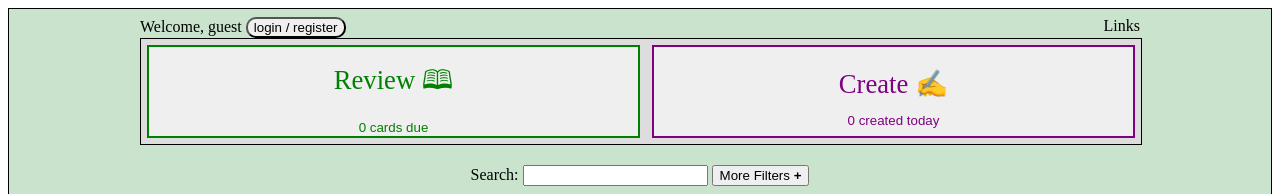
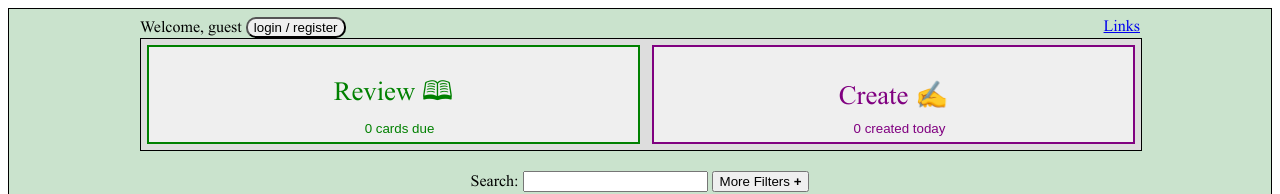
Before and after one commit to oscarlaird/vinca_frontend, a Svelte app: page / in a window 1280 px wide. Shown: the top 194 px of the page. Built offline with nearby package versions, Linux system fonts and the light colour scheme; no server answers; the HTML template or start-up script is replaced by a standard one.

Commit message:
times new roman font

```diff
--- a/src/create_button.svelte
+++ b/src/create_button.svelte
@@ -18,14 +18,23 @@
   button {
     color: purple;
     border: 2px purple solid;
+    position: relative;
     margin: 6px;
   }
   #create_text {
     font-size: 2em;
     font-family: "Times New Roman", Times, Serif;
-    padding: 0.5em;
+    padding: 24px;
+  }
+  @font-face {
+    font-family: "Times New Roman";
+    src: url(times-new-roman.ttf);
   }
   #due_count {
     font-size: 1em;
+    position: absolute;
+    display: block;
+    width: 100%;
+    bottom: 6px;
   }
 </style>
--- a/src/home.svelte
+++ b/src/home.svelte
@@ -49,7 +49,7 @@
         <a class='login_button' on:click={() => {username = 'none'}}>switch account</a>
 {/if}
 
-<a style="float: right; position: relative;">Links</a>
+<a style="float: right; position: relative;" href='http://docs.vinca.study/links.html'>Links</a>
 
 <div id='major_buttons'>
 <ReviewButton on:click={() => {state.reviewing=true}} bind:due_count></ReviewButton>
--- a/src/review_button.svelte
+++ b/src/review_button.svelte
@@ -10,7 +10,7 @@
 
 <button type='button' on:click={forward}>
   <div id='review_text'>
-    Review <span style="font-size: 100%;">🕮 </span>
+    Review <span style="font-size: 100%;">&#128366</span>
   </div>
   <div id='due_count'>{due_count_plus} cards due</div>
 </button>
@@ -19,14 +19,23 @@
   button {
     color: green;
     border: 2px green solid;
+    position: relative;
     margin: 6px;
   }
   #review_text {
     font-size: 2em;
     font-family: "Times New Roman", Times, Serif;
-    padding: 0.5em;
+    padding: 24px;
+  }
+  @font-face {
+    font-family: "Times New Roman";
+    src: url(times-new-roman.ttf);
   }
   #due_count {
     font-size: 1em;
+    position: absolute;
+    display: block;
+    width: 100%;
+    bottom: 6px;
   }
 </style>
```
Also changed, not shown: src/times-new-roman.ttf (added), 5 other files (tests, documents, lock files or other folders).
